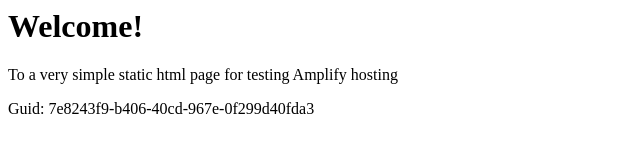
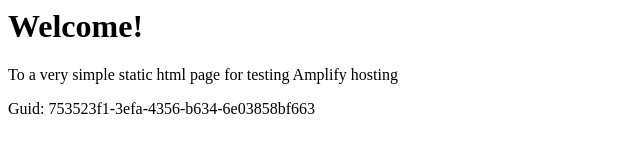
Before and after one commit to aws-aemilia-kix/Github-PR-Commit-Integration-Test-DoNotTouch-Gith-BKMSSQOA-v1-preprod-ap-northeast-3, a website: page src/index.html in a window 1280 px wide. Shown: the full height of the page, 0-640 px from the left. Drawn offline with Linux system fonts and the light colour scheme.

Commit message:
commit from integ tests

```diff
--- a/src/index.html
+++ b/src/index.html
@@ -12,6 +12,6 @@
 <body>
     <h1>Welcome!</h1>
     <p>To a very simple static html page for testing Amplify hosting</p>
-    <p>Guid: 7e8243f9-b406-40cd-967e-0f299d40fda3</p></body>
+    <p>Guid: 753523f1-3efa-4356-b634-6e03858bf663</p></body>
 
 </html>
```
